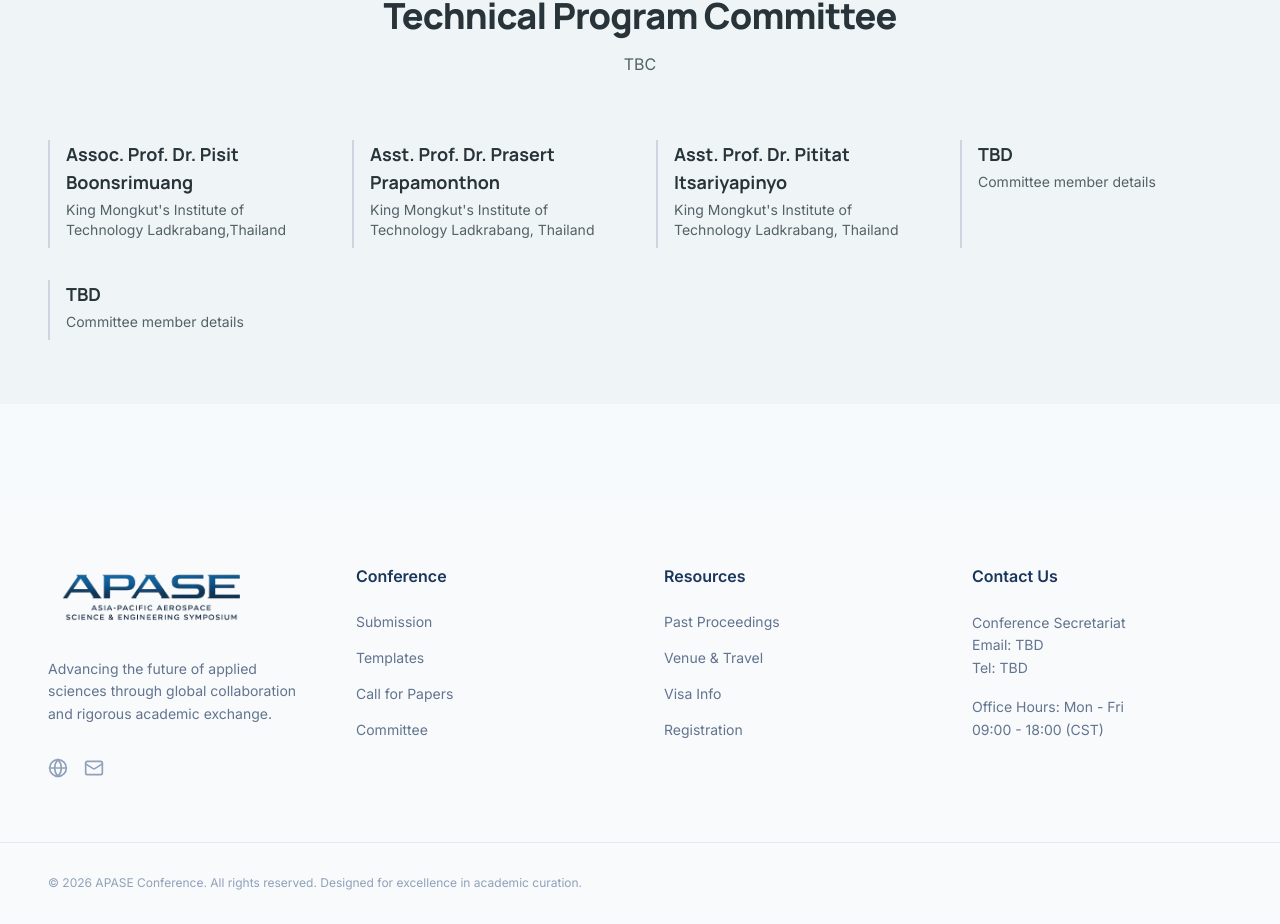
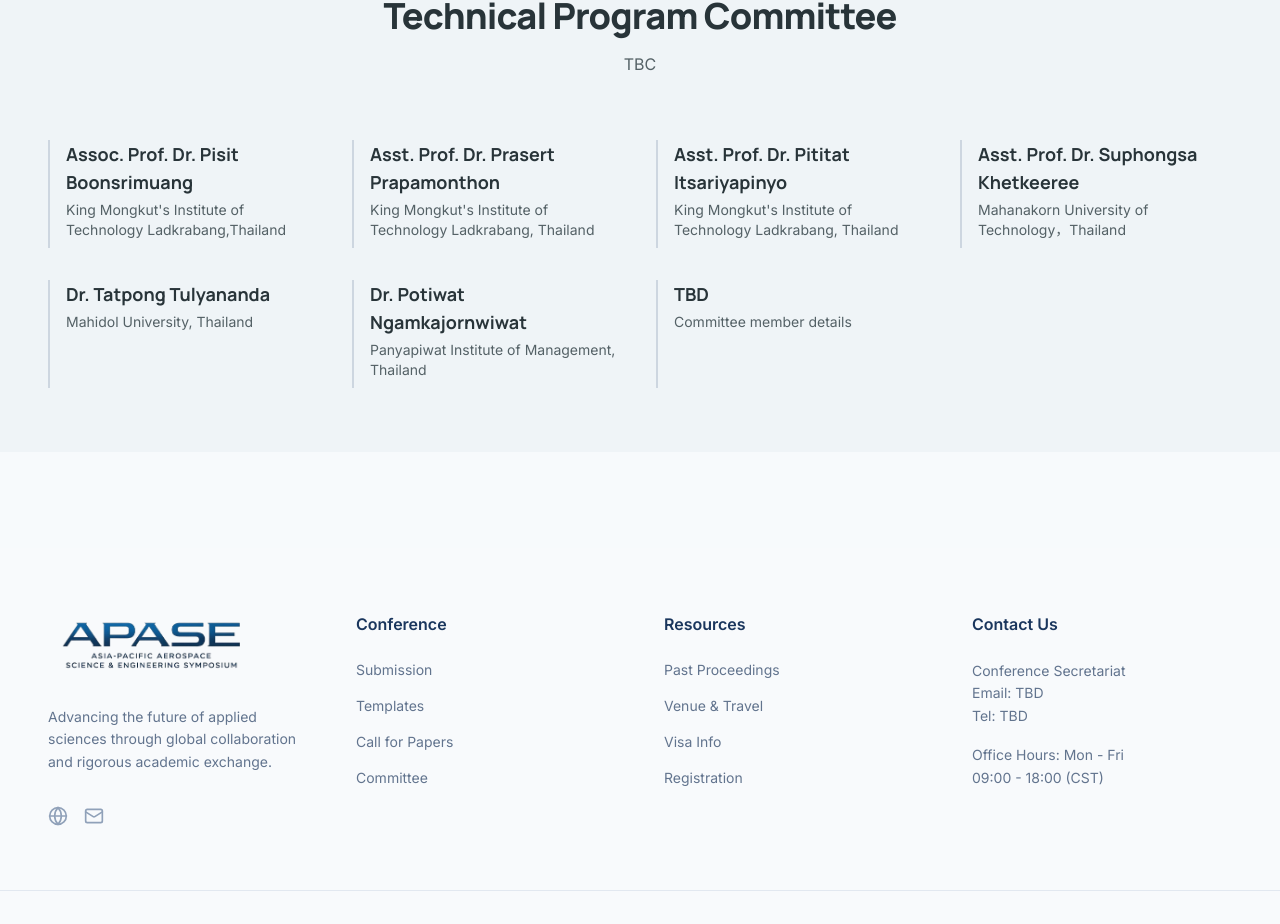
Before and after one commit to ascomlab/apase-web, a Next.js app: page /committee in a window 1280 px wide. Shown: the part 2648-3572 px from the top of the page. Built offline with nearby package versions, Linux system fonts and the light colour scheme.

Commit message:
Update page.tsx

```diff
--- a/app/committee/page.tsx
+++ b/app/committee/page.tsx
@@ -102,17 +102,29 @@ const technicalCommittee = [
     description: "King Mongkut's Institute of Technology Ladkrabang, Thailand",
     badge: null,
   },
+  {
+    name: "Asst. Prof. Dr. Suphongsa Khetkeeree",
+    description: "Mahanakorn University of Technology，Thailand",
+    badge: null,
+  },
+  {
+    name: "Dr. Tatpong Tulyananda",
+    description: "Mahidol University, Thailand",
+    badge: null,
+  },
+  {
+    name: "Dr. Potiwat Ngamkajornwiwat",
+    description: "Panyapiwat Institute of Management, Thailand",
+    badge: null,
+  },
 
   {
     name: "TBD",
     description: "Committee member details",
     badge: null,
   },
-  {
-    name: "TBD",
-    description: "Committee member details",
-    badge: null,
-  },
+
+
 ];
 
 export default function CommitteePage() {
```
